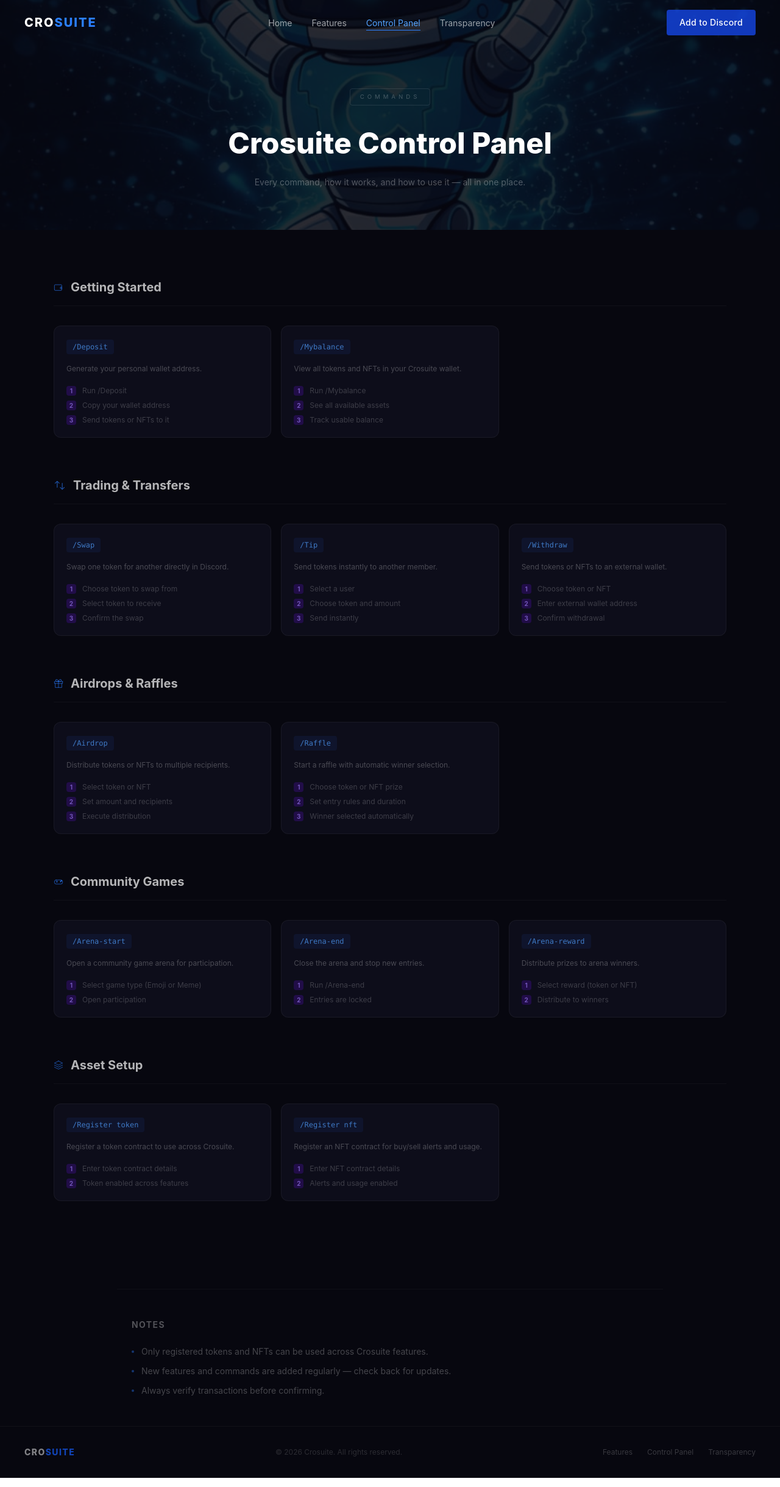
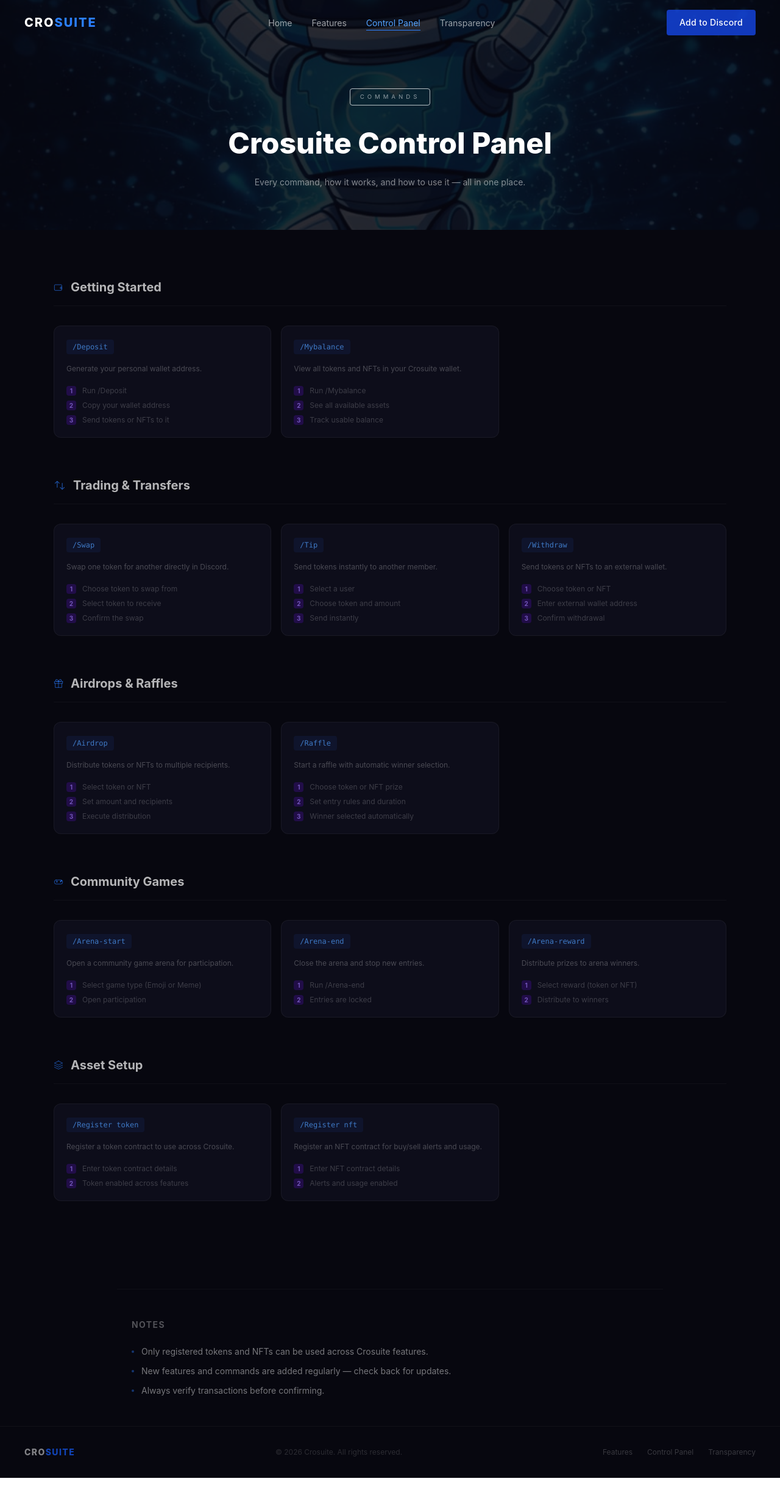
Before and after one commit to Cr4N31/crosuite, a React (Vite) app: page /control-panel in a window 1280 px wide. Shown: the whole page at 61% size. Built offline with nearby package versions, Linux system fonts and the light colour scheme.

Commit message:
Brightened dull texts

```diff
--- a/src/pages/ControlPanel.jsx
+++ b/src/pages/ControlPanel.jsx
@@ -17,13 +17,13 @@
       >
         <div className="absolute inset-0 bg-[#07070f]/85" />
         <div className="relative z-10 max-w-2xl mx-auto">
-          <span className="inline-block text-[0.6rem] tracking-[5px] uppercase text-white/25 border border-white/10 px-4 py-1.5 rounded-sm mb-8">
+          <span className="inline-block text-[0.6rem] tracking-[5px] uppercase text-white/55 border border-white/70 px-4 py-1.5 rounded-sm mb-8">
             Commands
           </span>
           <h1 className="font-syne font-extrabold text-5xl leading-tight mb-5 text-white">
             Crosuite Control Panel
           </h1>
-          <p className="text-white/30 text-sm leading-loose">
+          <p className="text-white/50 text-sm leading-loose">
             Every command, how it works, and how to use it — all in one place.
           </p>
         </div>
@@ -58,7 +58,7 @@
             "New features and commands are added regularly — check back for updates.",
             "Always verify transactions before confirming.",
           ].map((note) => (
-            <li key={note} className="flex items-start gap-3 text-sm text-white/25">
+            <li key={note} className="flex items-start gap-3 text-sm text-white/45">
               <span className="w-1 h-1 rounded-full bg-blue-500/40 mt-2 shrink-0" />
               {note}
             </li>
```
